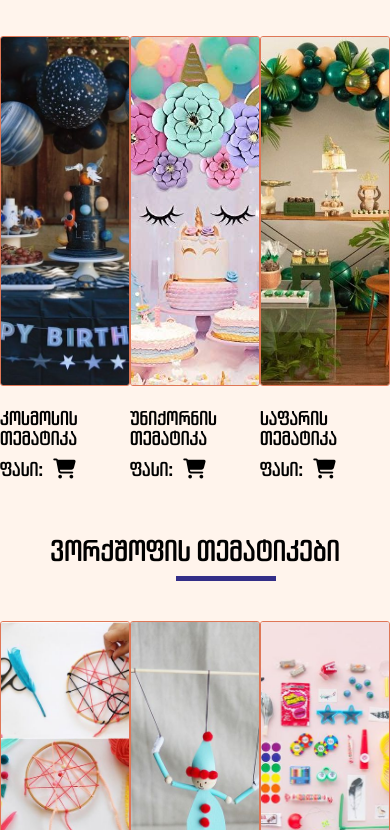
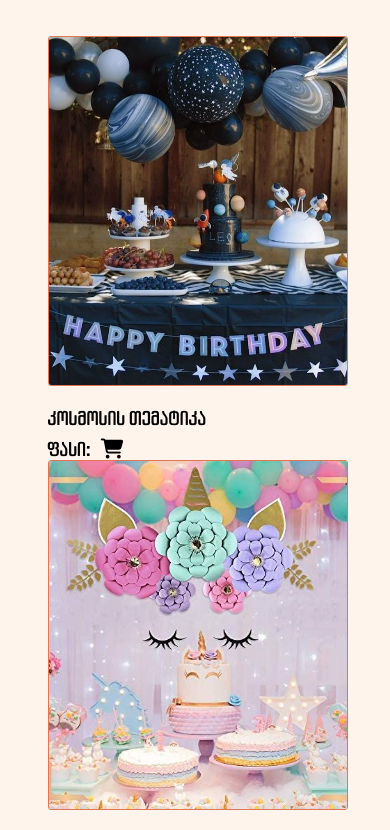
Before and after one commit to Tamar-22/EventCompany-Unilab-Final-Project, a plain HTML site: page category.html in a window 390 px wide. Shown: the part 324-1154 px from the top of the page. Drawn offline with nearby package versions, Linux system fonts and the light colour scheme.

Commit message:
add category-page responsiv

```diff
--- a/css/responsive.css
+++ b/css/responsive.css
@@ -18,10 +18,10 @@
    .navbar{
        align-items: flex-start;
    }
-   nav ul{
+   /* nav ul{
        float: left;
        position: relative;
-   }
+   } */
    nav ul li{
     /* text-align: right; */
     float: right;
@@ -47,6 +47,16 @@
    }
    .navbar-ul li:hover .category-dropdown{
        float: left;
+   }
+   .category-section-wrapper, .category-section-wrapper2{
+       flex-direction: column;
+       margin-left: 5px;
+   }
+   .category-image-container{
+       height: auto;
+   }
+   .category-section-container h3,.category-section-container2 h3, .category-section-container h2{
+       text-align: center;
    }
 }
 @media (max-width: 769px){
@@ -119,4 +129,7 @@
     .left-block p{
         text-align: center;
     }
+    .company-name{
+        display: none;
+    }
 }
--- a/css/style.css
+++ b/css/style.css
@@ -84,6 +84,10 @@ header{
     font-family:'BPG Glaho';
     /* font-weight: bold; */
 }
+/* .header-social-icon {
+    display: none;
+} */
+/* section2-category */
 .category-dropdown{
     display: none;
 }
@@ -641,11 +645,14 @@ footer h4{
 
 .category-section-container h3::after{
     content: "";
-    width: 100px ;
+    max-width: 100px ;
+    width: 100%;
+    margin: 0 auto;
     height: 5px;
     background-color: #332e88;
     display: block;
-    margin-left: 45%;
+    /* margin-left: 45%; */
+    text-align: center;
     margin-top: 10px;
 }
 .category-section-container h3{
```
Also changed, not shown: index.html (+5 -0 lines).
